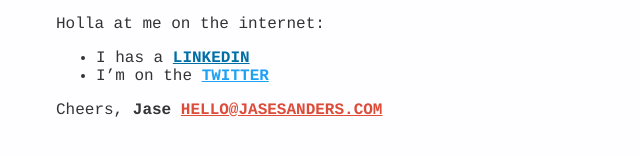
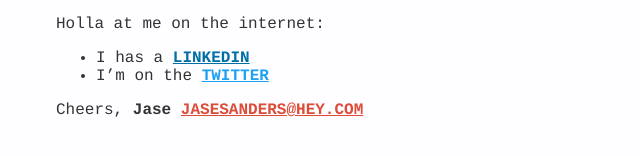
Before and after one commit to jasesanders/jasesanders.github.io, a Jekyll site: the page built from index.md, in a window 1280 px wide. Shown: the part 246-402 px from the top of the page, without its empty margins (314-954 px from the left). Built offline with Jekyll 4.4.1, drawn with Linux system fonts in a browser that asks for light colours.

Commit message:
Update index.md

```diff
--- a/index.md
+++ b/index.md
@@ -16,4 +16,4 @@ Holla at me on the internet:
 
 Cheers,
 **Jase**
-<a href="mailto:hello@jasesanders.com" style="color:#dd4b39" rel="me">hello@jasesanders.com</a>
+<a href="mailto:jasesanders@hey.com" style="color:#dd4b39" rel="me">jasesanders@hey.com</a>
```
